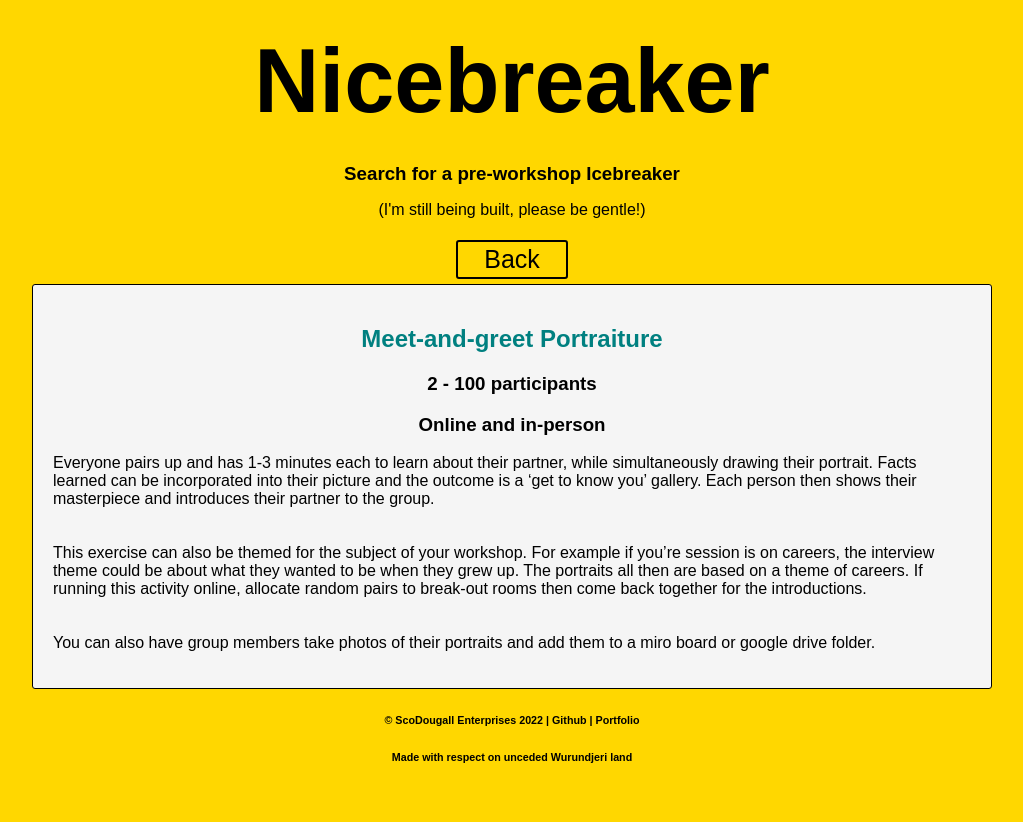
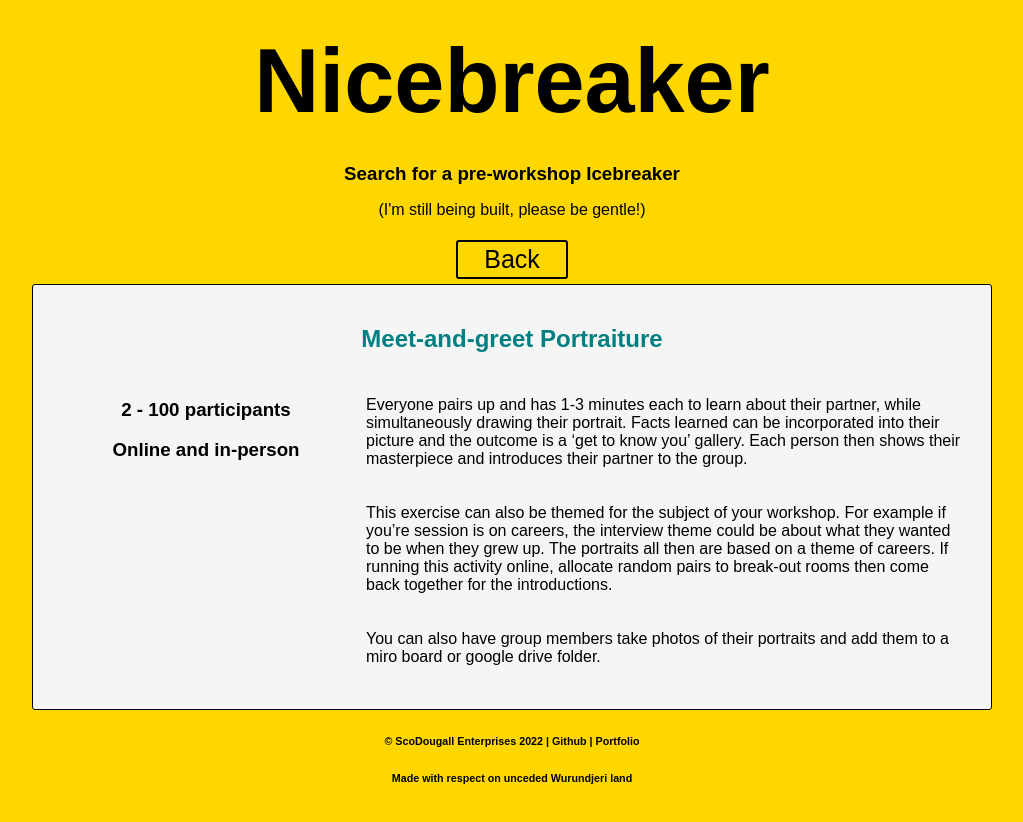
Before and after one commit to drinkwithdan/Nicebreaker, a React (Create React App) app: page /Nicebreaker/show/1 in a window 1280 px wide. Shown: the top 822 px of the page, without its empty margins (128-1151 px from the left). Built offline with nearby package versions, Linux system fonts and the light colour scheme; a web font is replaced by a local one.

Commit message:
Grid CSS added for show card

```diff
--- a/src/App.css
+++ b/src/App.css
@@ -155,6 +155,9 @@ button:hover {
 }
 
 .show-card {
+  display: grid;
+  grid-template-columns: 1fr 2fr;
+  grid-template-rows: 1 1fr;
   margin: auto;
   background-color: whitesmoke;
   border: 1px solid black;
@@ -163,13 +166,31 @@ button:hover {
   padding: 10px;
 }
 
-.show-card-h2 {
-  color: teal;
+.show-card-title {
+  grid-column: 1 / 3;
+  grid-row: 1 / 2;
   text-align: center;
 }
 
+.show-card-info {
+  grid-column: 1 / 2;
+  grid-row: 2 / 3;
+  text-align: center;
+  padding: 7px;
+}
+
+.show-card-instructions {
+  grid-column: 2 / 3;
+  grid-row: 2 / 3;
+  padding: 7px;
+}
+
+.show-card-h2 {
+  color: teal;
+}
+
 .show-card-h3 {
-  text-align: center;
+
 }
 
 .show-card p {
--- a/src/components/Cards/Card.jsx
+++ b/src/components/Cards/Card.jsx
@@ -5,7 +5,7 @@ const Card = ({ card }) => {
     <div className="card">
       <Link className="card-link" style={{ textDecoration: 'none', color: "black" }} to={`/Nicebreaker/show/${card.id}`}>
         <div className="card-title">
-          <h3 className="card-title">{card.title}</h3>
+          <h3 className="card-title-h3">{card.title}</h3>
         </div>
 
         <div className="card-prep">
--- a/src/components/Home/Show.jsx
+++ b/src/components/Home/Show.jsx
@@ -14,7 +14,11 @@ const Show = ({ icebreakersData }) => {
 
       <div className="show-card">
 
+        <div className="show-card-title">
           <h2 className="show-card-h2">{currentItem.title}</h2>
+        </div>
+
+        <div className="show-card-info">
 
           <h3 className="show-card-h3">{currentItem.minPeople} - {currentItem.maxPeople} participants</h3>
 
@@ -25,7 +29,11 @@ const Show = ({ icebreakersData }) => {
           }
           </h3>
 
+        </div>
+
+        <div className="show-card-instructions">
           <p>{currentItem.instructions}</p>
+        </div>
 
       </div>
     </div>
```
Lines whose indentation alone changed are shown as unchanged.
